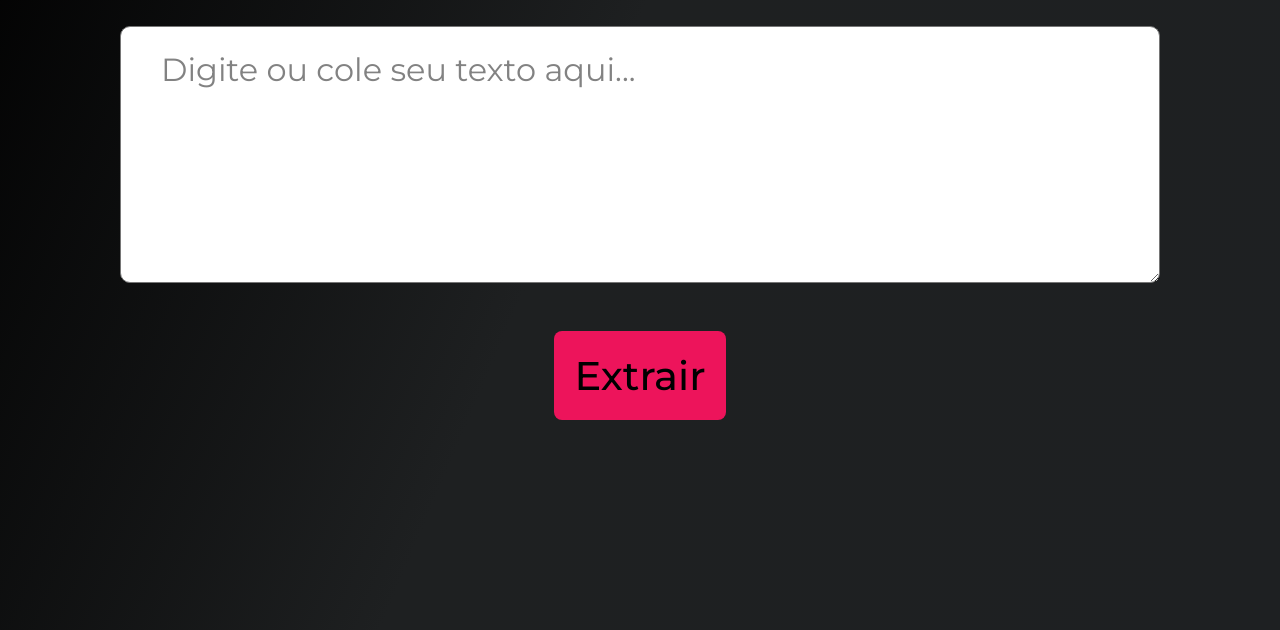
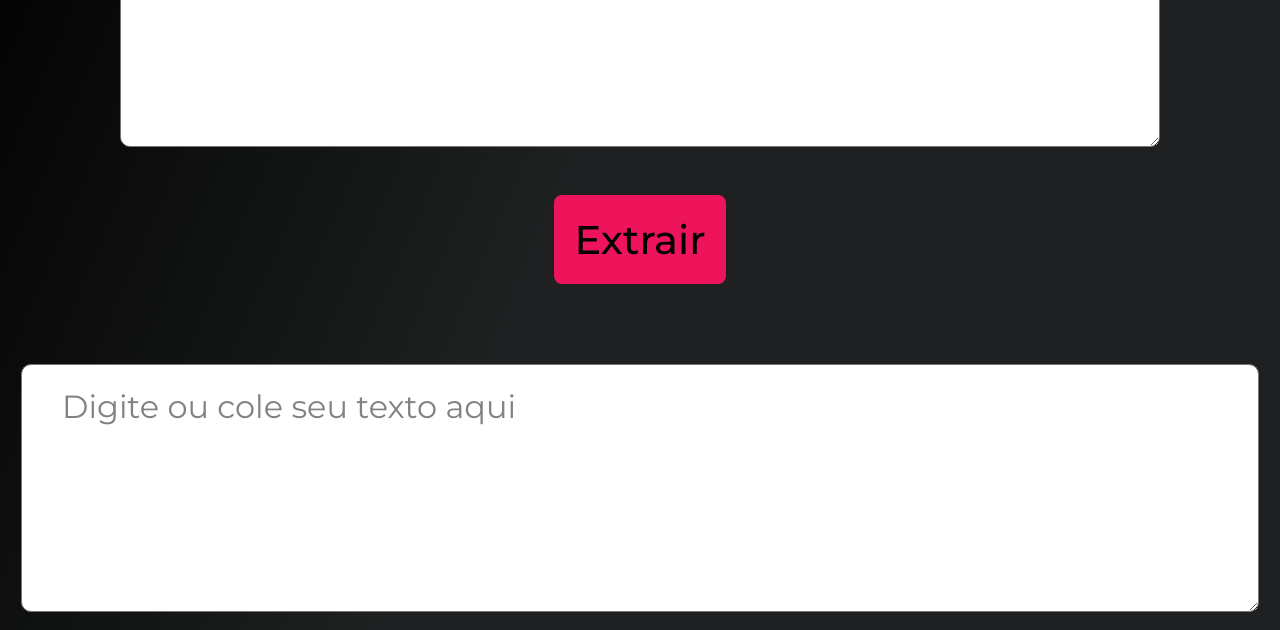
Before and after one commit to mariaazevedo21/extrator-palavras-chave, a plain HTML site: page index.html in a window 1280 px wide. Shown: the part 204-834 px from the top of the page. Drawn offline with Linux system fonts and the light colour scheme.

Commit message:
index.html

```diff
--- a/index.html
+++ b/index.html
@@ -19,3 +19,7 @@
 </body>
 
 </html>
+<textarea
+  id="entrada-de-texto"
+  placeholder="Digite ou cole seu texto aqui"
+></textarea>
```
